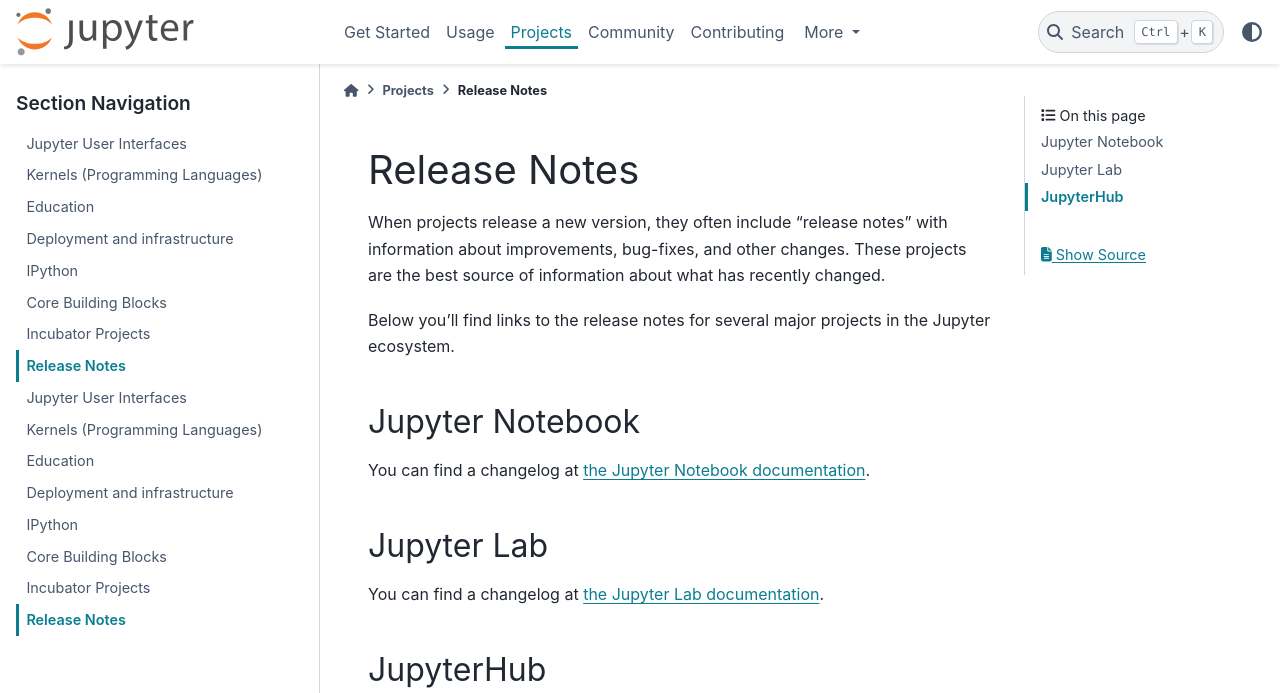
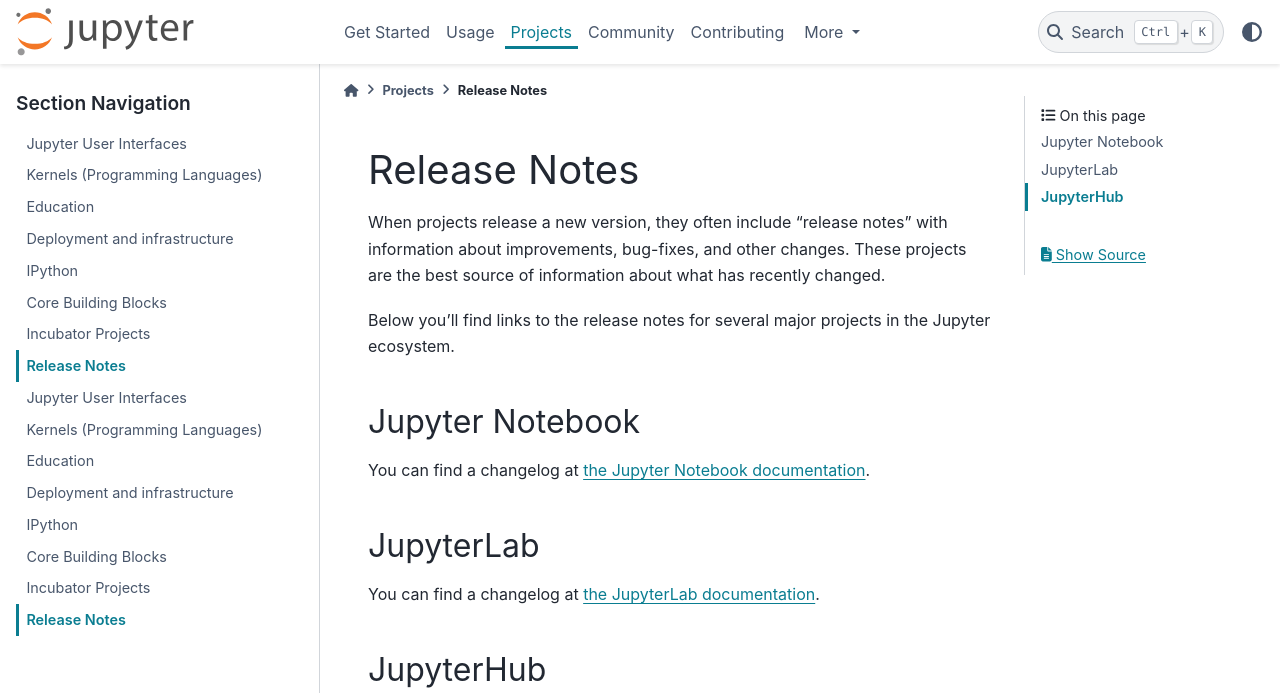
Before and after one commit to jupyter/jupyter, a Sphinx documentation site: the page built from docs/source/releases.rst, in a window 1280 px wide and 950 px high. Shown: the top 693 px of the window. Built offline with Sphinx 7.4.7 and the PyData theme 0.15.4, drawn with Linux system fonts in a browser that asks for light colours; pages that are not in the unit, such as notebooks, are missing from menus.

Commit message:
Fix JupyterLab spacing (#582)

```diff
--- a/docs/source/releases.rst
+++ b/docs/source/releases.rst
@@ -15,11 +15,11 @@
 You can find a changelog at
 `the Jupyter Notebook documentation <https://jupyter-notebook.readthedocs.io/en/stable/changelog.html>`_.
 
-Jupyter Lab
-===========
+JupyterLab
+==========
 
 You can find a changelog at
-`the Jupyter Lab documentation <https://jupyterlab.readthedocs.io/en/stable/getting_started/changelog.html>`_.
+`the JupyterLab documentation <https://jupyterlab.readthedocs.io/en/stable/getting_started/changelog.html>`_.
 
 JupyterHub
 ==========
```
